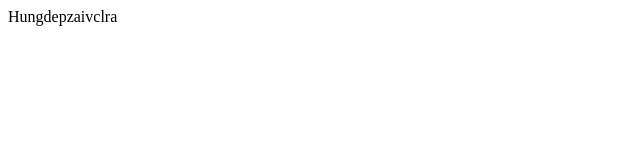
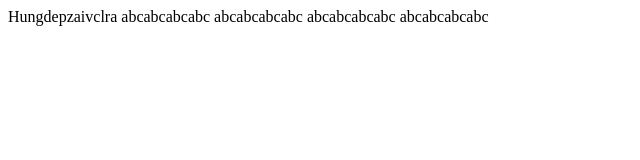
Before and after one commit to zeus1411/ecomerce, a plain HTML site: page index.html in a window 1280 px wide. Shown: the whole page, without its empty margins (0-640 px from the left). Drawn offline with Linux system fonts and the light colour scheme.

Commit message:
Update index.html

```diff
--- a/index.html
+++ b/index.html
@@ -8,6 +8,9 @@
 
 <body>
     <a>Hungdepzaivclra</a>
-
+    <a>abcabcabcabc</a>
+    <a>abcabcabcabc</a>
+    <a>abcabcabcabc</a>
+    <a>abcabcabcabc</a>
 </body>
 </html>
```
